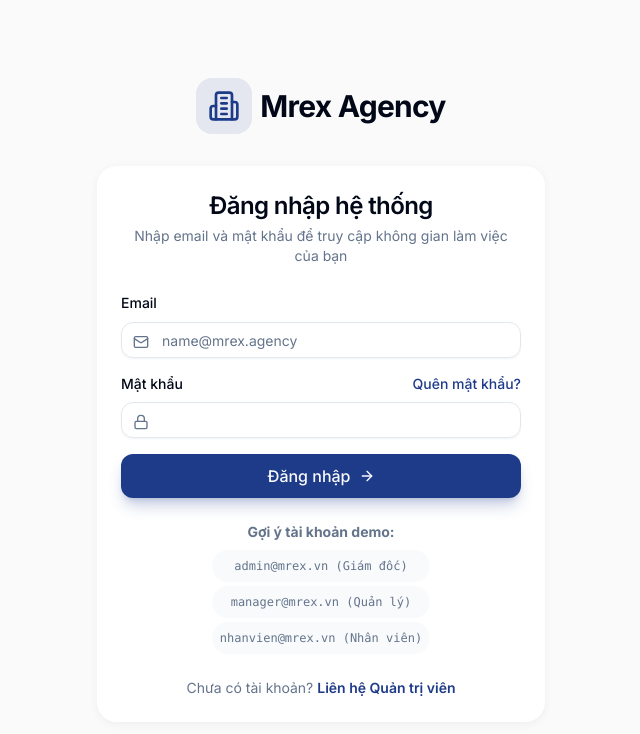
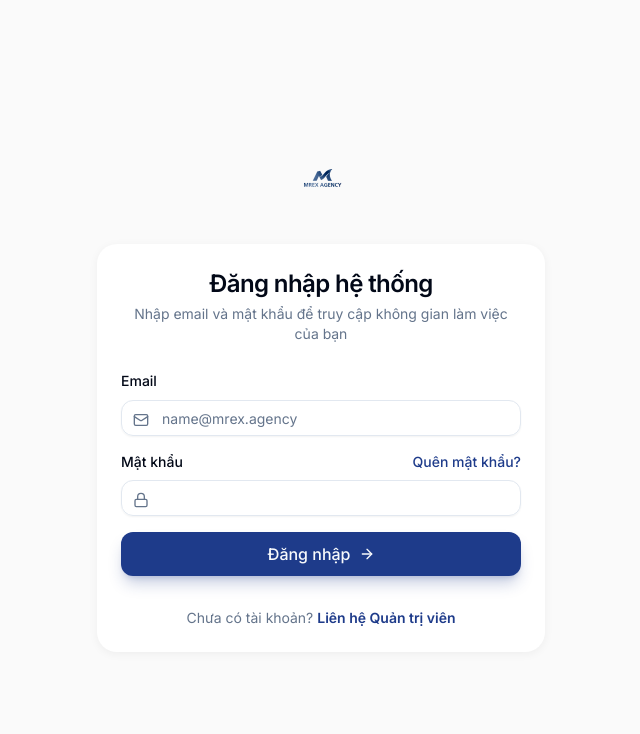
Before and after one commit to Porscher911-dev/cms-admin, a Next.js app: page /login in a window 1280 px wide. Shown: the top 734 px of the page, without its empty margins (319-959 px from the left). Built offline with nearby package versions, Linux system fonts and the light colour scheme.

Commit message:
Update HR and Login logic with localStorage, setup SMTP for email sending, and update default theme

```diff
--- a/package.json
+++ b/package.json
@@ -51,6 +51,7 @@
     "lucide-react": "^0.460.0",
     "next": "15.0.3",
     "next-themes": "^0.4.3",
+    "nodemailer": "^8.0.10",
     "react": "19.0.0-rc-66855b96-20241106",
     "react-day-picker": "8.10.1",
     "react-dom": "19.0.0-rc-66855b96-20241106",
@@ -66,6 +67,7 @@
   },
   "devDependencies": {
     "@types/node": "^20",
+    "@types/nodemailer": "^8.0.0",
     "@types/react": "^18",
     "@types/react-dom": "^18",
     "eslint": "^8",
--- a/src/app/(auth)/login/page.tsx
+++ b/src/app/(auth)/login/page.tsx
@@ -15,6 +15,7 @@ export default function LoginPage() {
   const [email, setEmail] = useState('')
   const [password, setPassword] = useState('')
   const [isLoading, setIsLoading] = useState(false)
+  const [isResetting, setIsResetting] = useState(false)
   const router = useRouter()
 
   const handleLogin = async (e: React.FormEvent) => {
@@ -22,13 +23,12 @@ export default function LoginPage() {
     setIsLoading(true)
 
     try {
-      // Mock login logic
-      let userRole = 'EMPLOYEE'
-      if (email.includes('admin') || email.includes('director')) {
-        userRole = 'DIRECTOR'
-      } else if (email.includes('manager')) {
-        userRole = 'MANAGER'
-      }
+      const loginEmail = email.trim().toLowerCase()
+      const loginPassword = password.trim()
+
+      // Only allow the default admin account or an account created in HR
+      if (loginEmail === 'admin@mrex.vn' && loginPassword === '123123') {
+        const userRole = 'DIRECTOR'
 
         // Set auth cookie
         document.cookie = `mrex_auth=true; path=/; max-age=86400` // 1 day
@@ -43,6 +43,30 @@ export default function LoginPage() {
           router.push('/')
           router.refresh()
         }, 500)
+      } else {
+        // Check if there are employees in localStorage
+        const stored = localStorage.getItem("mrex_employees")
+        let foundEmployee = null;
+        if (stored) {
+          const employees = JSON.parse(stored)
+          foundEmployee = employees.find((e: any) => e.email.toLowerCase() === loginEmail && e.status === 'ACTIVE')
+        }
+
+        if (foundEmployee && loginPassword === 'Mrex@2026') {
+          const userRole = foundEmployee.systemRole || 'EMPLOYEE'
+          document.cookie = `mrex_auth=true; path=/; max-age=86400`
+          localStorage.setItem('mrex_demo_role', userRole)
+
+          toast.success('Đăng nhập thành công!')
+          setTimeout(() => {
+            router.push('/')
+            router.refresh()
+          }, 500)
+        } else {
+          toast.error('Email hoặc mật khẩu không chính xác!')
+          setIsLoading(false)
+        }
+      }
     } catch (err) {
       toast.error('Có lỗi xảy ra khi đăng nhập.')
       setIsLoading(false)
@@ -55,14 +79,9 @@ export default function LoginPage() {
         initial={{ opacity: 0, y: -20 }}
         animate={{ opacity: 1, y: 0 }}
         transition={{ duration: 0.5 }}
-        className="mb-8 flex items-center gap-2"
+        className="mb-8 flex flex-col items-center gap-4"
       >
-        <div className="bg-primary/10 p-3 rounded-2xl">
-          <Building2 className="w-8 h-8 text-primary" />
-        </div>
-        <h1 className="text-3xl font-bold tracking-tight text-foreground">
-          Mrex Agency
-        </h1>
+        <img src="/logo.png" alt="Mrex Agency Logo" className="h-16 object-contain" />
       </motion.div>
 
       <motion.div
@@ -100,9 +119,49 @@ export default function LoginPage() {
               <div className="space-y-2">
                 <div className="flex items-center justify-between">
                   <Label htmlFor="password">Mật khẩu</Label>
-                  <a href="#" className="text-sm font-medium text-primary hover:underline">
-                    Quên mật khẩu?
-                  </a>
+                  <button
+                    type="button"
+                    disabled={isResetting}
+                    onClick={async () => {
+                      if (!email) {
+                        toast.error("Vui lòng nhập email của bạn trước khi yêu cầu khôi phục mật khẩu.");
+                        return;
+                      }
+
+                      setIsResetting(true);
+                      try {
+                        const res = await fetch('/api/send-mail', {
+                          method: 'POST',
+                          headers: { 'Content-Type': 'application/json' },
+                          body: JSON.stringify({
+                            to: email,
+                            subject: 'Khôi phục mật khẩu Mrex Agency',
+                            html: `
+                              <h2>Yêu cầu khôi phục mật khẩu</h2>
+                              <p>Chào bạn,</p>
+                              <p>Bạn đã yêu cầu khôi phục mật khẩu cho tài khoản <b>${email}</b>.</p>
+                              <p>Vui lòng liên hệ trực tiếp với <b>Quản trị viên (0362777763)</b> để được cấp lại mật khẩu mới vì lý do bảo mật.</p>
+                              <br/>
+                              <p>Trân trọng,<br/>Đội ngũ Mrex Agency</p>
+                            `
+                          })
+                        });
+
+                        if (res.ok) {
+                          toast.success("Hướng dẫn thay đổi mật khẩu đã được gửi đến email của bạn.");
+                        } else {
+                          toast.error("Không thể gửi email. Vui lòng liên hệ Quản trị viên.");
+                        }
+                      } catch (error) {
+                        toast.error("Đã xảy ra lỗi khi gửi email.");
+                      } finally {
+                        setIsResetting(false);
+                      }
+                    }}
+                    className="text-sm font-medium text-primary hover:underline disabled:opacity-50 disabled:cursor-not-allowed"
+                  >
+                    {isResetting ? "Đang gửi..." : "Quên mật khẩu?"}
+                  </button>
                 </div>
                 <div className="relative">
                   <Lock className="absolute left-3 top-3 h-4 w-4 text-muted-foreground" />
@@ -132,21 +191,9 @@ export default function LoginPage() {
             </form>
           </CardContent>
           <CardFooter className="flex flex-col gap-4 text-center text-sm text-muted-foreground">
-            <div>
-              <p className="mb-2"><strong>Gợi ý tài khoản demo:</strong></p>
-              <div className="flex justify-center gap-4 text-xs font-mono bg-muted/50 p-2 rounded-lg">
-                <span>admin@mrex.vn (Giám đốc)</span>
-              </div>
-              <div className="flex justify-center gap-4 text-xs font-mono bg-muted/50 p-2 rounded-lg mt-1">
-                <span>manager@mrex.vn (Quản lý)</span>
-              </div>
-              <div className="flex justify-center gap-4 text-xs font-mono bg-muted/50 p-2 rounded-lg mt-1">
-                <span>nhanvien@mrex.vn (Nhân viên)</span>
-              </div>
-            </div>
             <div className="mt-2">
               Chưa có tài khoản?{' '}
-              <a href="#" className="font-semibold text-primary hover:underline">
+              <a href="tel:0362777763" className="font-semibold text-primary hover:underline">
                 Liên hệ Quản trị viên
               </a>
             </div>
--- /dev/null
+++ b/src/app/api/send-mail/route.ts
@@ -0,0 +1,44 @@
+import { NextResponse } from 'next/server';
+import nodemailer from 'nodemailer';
+
+export async function POST(request: Request) {
+  try {
+    const body = await request.json();
+    const { to, subject, html } = body;
+
+    if (!to || !subject || !html) {
+      return NextResponse.json(
+        { error: 'Missing required fields' },
+        { status: 400 }
+      );
+    }
+
+    // Create a Nodemailer transporter using SMTP
+    const transporter = nodemailer.createTransport({
+      service: 'gmail',
+      auth: {
+        user: process.env.SMTP_USER,
+        pass: process.env.SMTP_PASS,
+      },
+    });
+
+    // Send the email
+    const info = await transporter.sendMail({
+      from: `"Mrex Agency" <${process.env.SMTP_USER}>`,
+      to,
+      subject,
+      html,
+    });
+
+    return NextResponse.json(
+      { success: true, messageId: info.messageId },
+      { status: 200 }
+    );
+  } catch (error: any) {
+    console.error('Error sending email:', error);
+    return NextResponse.json(
+      { error: 'Failed to send email', details: error.message },
+      { status: 500 }
+    );
+  }
+}
--- a/src/app/layout.tsx
+++ b/src/app/layout.tsx
@@ -9,8 +9,8 @@ import { RoleProvider } from "@/components/providers/role-provider";
 const inter = Inter({ subsets: ["latin", "vietnamese"] });
 
 export const metadata: Metadata = {
-  title: "AgencyHub Pro | Hệ thống quản trị doanh nghiệp",
-  description: "ERP + CRM + Project Management + Finance Management for Digital Marketing Agencies",
+  title: "Quản trị Mrex Agency",
+  description: "Hệ thống quản trị doanh nghiệp Mrex Agency",
 };
 
 export default function RootLayout({
@@ -23,8 +23,8 @@ export default function RootLayout({
       <body className={inter.className}>
         <ThemeProvider
           attribute="class"
-          defaultTheme="system"
-          enableSystem
+          defaultTheme="light"
+          enableSystem={false}
           disableTransitionOnChange
         >
           <TranslationProvider>
--- a/src/components/layout/app-header.tsx
+++ b/src/components/layout/app-header.tsx
@@ -1,9 +1,10 @@
 "use client"
 
 import { useState, useEffect, useRef } from "react"
-import { Bell, Search, Menu, Globe, Shield, X, LogOut, User } from "lucide-react"
+import { Bell, Search, Menu, Globe, X, LogOut, User, Sun, Moon } from "lucide-react"
 import { useTranslation } from "@/contexts/TranslationContext"
 import { useRole, Role } from "@/components/providers/role-provider"
+import { useTheme } from "next-themes"
 import { useSidebar } from "@/contexts/SidebarContext"
 import { toast } from "sonner"
 
@@ -11,6 +12,7 @@ export function AppHeader() {
   const { locale, setLocale, t } = useTranslation()
   const { role, setRole } = useRole()
   const { toggle } = useSidebar()
+  const { theme, setTheme } = useTheme()
   const [showLangMenu, setShowLangMenu] = useState(false)
   const [showRoleMenu, setShowRoleMenu] = useState(false)
   const [showNotifications, setShowNotifications] = useState(false)
@@ -100,6 +102,15 @@ export function AppHeader() {
 
       <div className="flex items-center gap-4">
 
+        {/* Theme Toggle */}
+        <button
+          onClick={() => setTheme(theme === "dark" ? "light" : "dark")}
+          className="text-muted-foreground hover:text-foreground transition-colors p-2 rounded-lg hover:bg-muted"
+        >
+          <Sun className="h-5 w-5 rotate-0 scale-100 transition-all dark:-rotate-90 dark:scale-0 hidden dark:block" />
+          <Moon className="h-5 w-5 rotate-90 scale-0 transition-all dark:rotate-0 dark:scale-100 dark:hidden" />
+          <span className="sr-only">Toggle theme</span>
+        </button>
 
         {/* Language Switcher */}
         <div ref={langRef} className="relative">
--- a/src/components/layout/app-sidebar.tsx
+++ b/src/components/layout/app-sidebar.tsx
@@ -47,12 +47,12 @@ export function AppSidebar() {
   const { t } = useTranslation()
   const { role } = useRole()
   const { isOpen, close } = useSidebar()
-  const [logoUrl, setLogoUrl] = useState("")
+  const [logoUrl, setLogoUrl] = useState("/logo.png")
 
   useEffect(() => {
     const handleStorage = () => {
       const l = localStorage.getItem("mrex_brand_logo")
-      setLogoUrl(l || "")
+      setLogoUrl(l || "/logo.png")
     }
     handleStorage()
     window.addEventListener("storage", handleStorage)
```
Also changed, not shown: src/app/(dashboard)/hr/page.tsx (+25 -10 lines), public/logo.png (added), 1 other file (tests, documents, lock files or other folders). Lines whose indentation alone changed are shown as unchanged.
